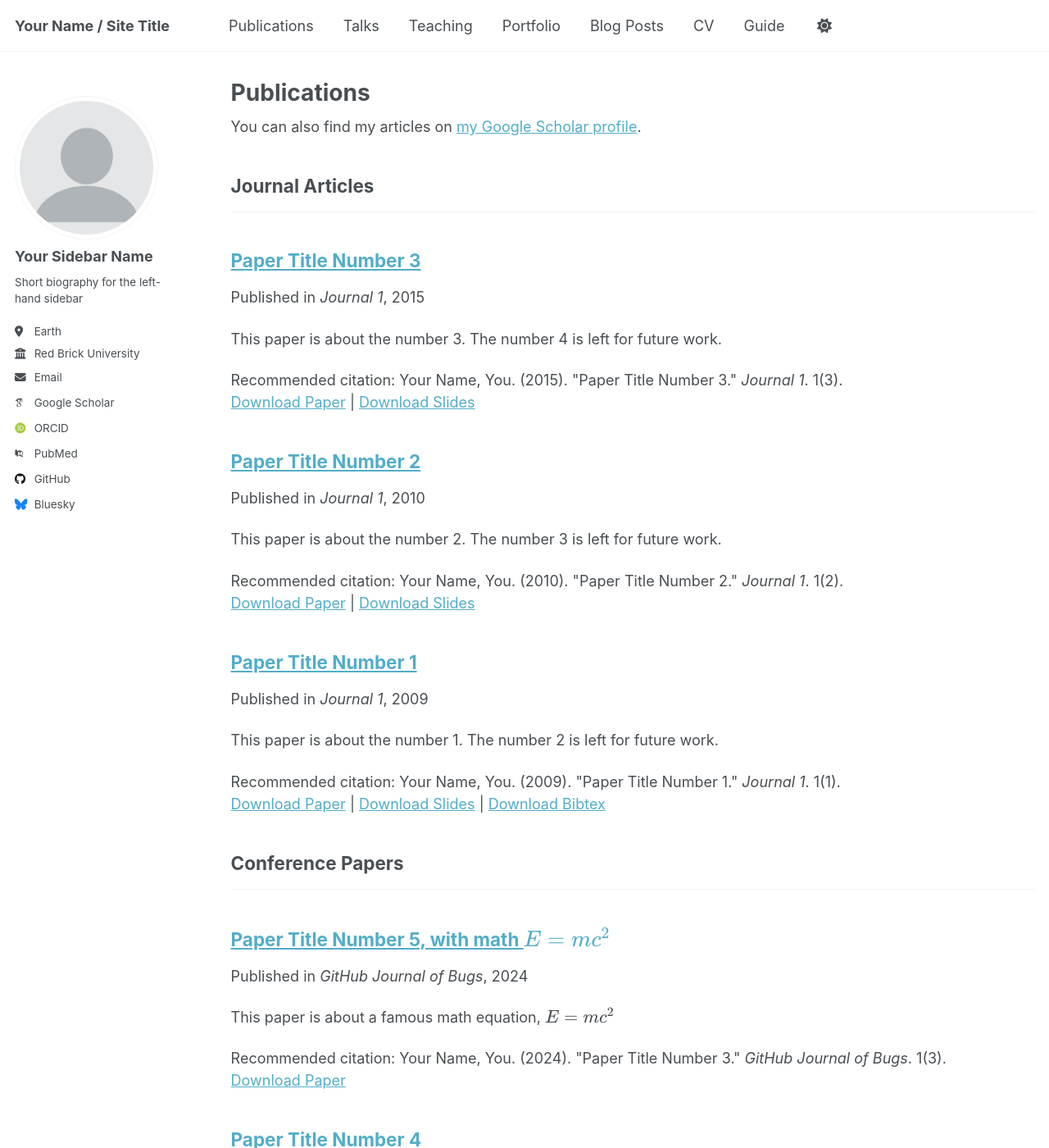
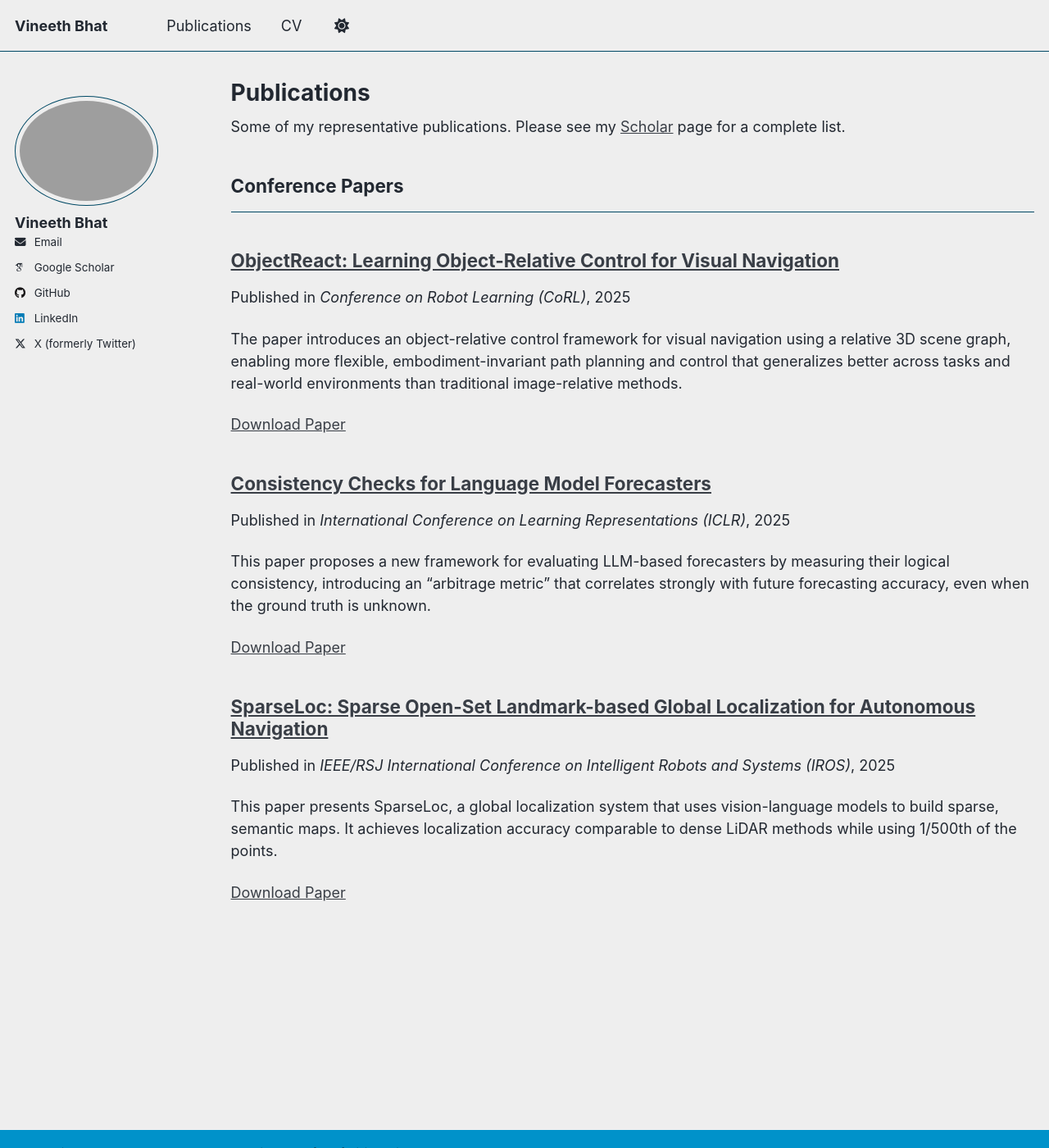
Before and after one commit to FlightVin/flightvin.github.io, a Jekyll site: the page built from _pages/publications.html, in a window 1280 px wide and 1400 px high. Shown: the whole window at 82% size. Built offline with Jekyll 4.4.1, drawn with Linux system fonts in a browser that asks for light colours; some web fonts are replaced; a script that is not in the unit is left out; some of the changed text lies outside the part shown.

Commit message:
Add publications

```diff
--- a/_config.yml
+++ b/_config.yml
@@ -8,39 +8,39 @@
 
 # Basic Site Settings
 locale                   : "en-US"
-site_theme               : "default" # Currently available options are "default", "air"
-title                    : "Your Name / Site Title"
+site_theme               : "air" # Currently available options are "default", "air"
+title                    : "Vineeth Bhat"
 title_separator          : "-"
-name                     : &name "Your Name"
-description              : &description "Your Name's academic portfolio"   # Update this with a general description of your site, this is the default if not overridden by a page
-url                      : https://academicpages.github.io # The base hostname & protocol for your site e.g. "https://[your GitHub username].github.io",
+name                     : &name "Vineeth Bhat"
+description              : &description "Vineeth's Webpage"   # Update this with a general description of your site, this is the default if not overridden by a page
+url                      : https://flightvin.github.io # The base hostname & protocol for your site e.g. "https://[your GitHub username].github.io",
                                                            # or if you already have some other page hosted on Github then use "https://[your GitHub username].github.io/[Your Repo Name]"
 baseurl                  : "" # the subpath of your site, e.g. "/blog"
-repository               : "academicpages/academicpages.github.io"
+repository               : "flightvin/flightvin.github.io"
 
 # Site Author - The following control what appear as part of the author content on the side bar.
 #               If a field is blank the icon and link will not appear, otherwise it will be shown.
 #               Additional customization can be done by editing /_includes/author-profile.html
 author:
   # Biographic information
-  avatar           : "profile.png"
-  name             : "Your Sidebar Name"
+  avatar           : "vineeth-square.png"
+  name             : "Vineeth Bhat"
   pronouns         : # example: "she/her"
-  bio              : "Short biography for the left-hand sidebar"
-  location         : "Earth"
-  employer         : "Red Brick University"
+  bio              : # "Short biography for the left-hand sidebar"
+  location         : # "Earth"
+  employer         : # Stripe
   uri              : # URL
-  email            : "none@example.org"
+  email            : "vineeth.bhat@gmail.com"
 
   # Academic websites
   academia         : # URL
   arxiv            : # URL - Update with the correct link to your profile
-  googlescholar    : "https://scholar.google.com/citations?user=PS_CX0AAAAAJ"
+  googlescholar    : "https://scholar.google.com/citations?user=vsqwwPYAAAAJ&hl=en"
   inspire-hep      : # URL
   impactstory      : # URL
-  orcid            : "https://orcid.org/yourorcidurl"
+  orcid            : # https://orcid.org/yourorcidurl"
   semantic         : # URL
-  pubmed           : "https://www.ncbi.nlm.nih.gov/pubmed/?term=john+snow"
+  pubmed           : # "https://www.ncbi.nlm.nih.gov/pubmed/?term=john+snow"
   researchgate     : # URL
   scopus           : # URL
 
@@ -48,13 +48,13 @@ author:
   bitbucket        : # Username - Update with your username on the site
   codepen          : # Username
   dribbble         : # Username
-  github           : "academicpages"
+  github           : "flightvin"
   kaggle           : # Username
   stackoverflow    : # User number or user number and name (i.e., use "1" or "1/jeff-atwood")
 
   # Social media
   artstation       : # Username
-  bluesky          : "bsky.app" # Replace this with you Bluesky username
+  bluesky          : # "bsky.app" # Replace this with you Bluesky username
   facebook         : # Username
   flickr           : # Username
   foursquare       : # Username
@@ -63,7 +63,7 @@ author:
   keybase          : # Username
   instagram        : # Username
   lastfm           : # Username
-  linkedin         : # Username
+  linkedin         : vineethbhat
   mastodon         : # URL
   medium           : # URL
   pinterest        : # Username
@@ -71,7 +71,7 @@ author:
   steam            : # Username
   telegram         : # URL
   tumblr           : # Username
-  twitter          : # Username for X / Twitter
+  twitter          : vin_bhat
   vine             : # Username
   weibo            : # Username
   wikipedia        : # Username
--- a/_includes/footer.html
+++ b/_includes/footer.html
@@ -1,7 +1,7 @@
 {% include base_path %}
 
 {% if site.author.github or site.author.bitbucket or site.atom_feed.hide != true %}
-<div class="page__footer-follow">
+<!-- <div class="page__footer-follow">
   <ul class="social-icons">
     {% if site.data.ui-text[site.locale].follow_label %}
       <li><strong>{{ site.data.ui-text[site.locale].follow_label }}</strong></li>
@@ -16,7 +16,7 @@
     <li><a href="{% if site.atom_feed.path %}{{ site.atom_feed.path }}{% else %}{{ base_path }}/feed.xml{% endif %}"><i class="fa fa-fw fa-rss-square" aria-hidden="true"></i> {{ site.data.ui-text[site.locale].feed_label | default: "Feed" }}</a></li>
     {% endif %}
   </ul>
-</div>
+</div> -->
 {% endif %}
 
 <div class="page__footer-copyright">
--- a/_includes/footer/custom.html
+++ b/_includes/footer/custom.html
@@ -1,6 +1,6 @@
 <!-- start custom footer snippets -->
 
-<a href="/sitemap/">Sitemap</a>
+<!-- <a href="/sitemap/">Sitemap</a> -->
 
 <!-- Support for MatJax -->
 <script defer src="https://cdnjs.cloudflare.com/polyfill/v3/polyfill.min.js?features=es6"></script>
--- a/_pages/publications.html
+++ b/_pages/publications.html
@@ -6,7 +6,7 @@ author_profile: true
 ---
 
 {% if site.author.googlescholar %}
-  <div class="wordwrap">You can also find my articles on <a href="{{site.author.googlescholar}}">my Google Scholar profile</a>.</div>
+  <div class="wordwrap">Some of my representative publications. Please see my <a href="{{site.author.googlescholar}}">Scholar</a> page for a complete list.</div>
 {% endif %}
 
 {% include base_path %}
--- a/_publications/2009-10-01-paper-title-number-1.md
+++ /dev/null
@@ -1,14 +0,0 @@
----
-title: "Paper Title Number 1"
-collection: publications
-category: manuscripts
-permalink: /publication/2009-10-01-paper-title-number-1
-excerpt: 'This paper is about the number 1. The number 2 is left for future work.'
-date: 2009-10-01
-venue: 'Journal 1'
-slidesurl: 'https://academicpages.github.io/files/slides1.pdf'
-paperurl: 'https://academicpages.github.io/files/paper1.pdf'
-bibtexurl: 'https://academicpages.github.io/files/bibtex1.bib'
-citation: 'Your Name, You. (2009). &quot;Paper Title Number 1.&quot; <i>Journal 1</i>. 1(1).'
----
-The contents above will be part of a list of publications, if the user clicks the link for the publication than the contents of section will be rendered as a full page, allowing you to provide more information about the paper for the reader. When publications are displayed as a single page, the contents of the above "citation" field will automatically be included below this section in a smaller font.
--- a/_publications/2010-10-01-paper-title-number-2.md
+++ /dev/null
@@ -1,14 +0,0 @@
----
-title: "Paper Title Number 2"
-collection: publications
-category: manuscripts
-permalink: /publication/2010-10-01-paper-title-number-2
-excerpt: 'This paper is about the number 2. The number 3 is left for future work.'
-date: 2010-10-01
-venue: 'Journal 1'
-slidesurl: 'https://academicpages.github.io/files/slides2.pdf'
-paperurl: 'https://academicpages.github.io/files/paper2.pdf'
-citation: 'Your Name, You. (2010). &quot;Paper Title Number 2.&quot; <i>Journal 1</i>. 1(2).'
----
-
-The contents above will be part of a list of publications, if the user clicks the link for the publication than the contents of section will be rendered as a full page, allowing you to provide more information about the paper for the reader. When publications are displayed as a single page, the contents of the above "citation" field will automatically be included below this section in a smaller font.
--- a/_publications/2015-10-01-paper-title-number-3.md
+++ /dev/null
@@ -1,14 +0,0 @@
----
-title: "Paper Title Number 3"
-collection: publications
-category: manuscripts
-permalink: /publication/2015-10-01-paper-title-number-3
-excerpt: 'This paper is about the number 3. The number 4 is left for future work.'
-date: 2015-10-01
-venue: 'Journal 1'
-slidesurl: 'https://academicpages.github.io/files/slides3.pdf'
-paperurl: 'https://academicpages.github.io/files/paper3.pdf'
-citation: 'Your Name, You. (2015). &quot;Paper Title Number 3.&quot; <i>Journal 1</i>. 1(3).'
----
-
-The contents above will be part of a list of publications, if the user clicks the link for the publication than the contents of section will be rendered as a full page, allowing you to provide more information about the paper for the reader. When publications are displayed as a single page, the contents of the above "citation" field will automatically be included below this section in a smaller font.
--- a/_publications/2025-06-08-paper-title-number-5.md
+++ /dev/null
@@ -1,13 +0,0 @@
----
-title: "Paper Title Number 5, with math $$E=mc^2$$"
-collection: publications
-category: conferences
-permalink: /publication/2024-02-17-paper-title-number-4
-excerpt: 'This paper is about a famous math equation, $$E=mc^2$$'
-date: 2024-02-17
-venue: 'GitHub Journal of Bugs'
-paperurl: 'https://academicpages.github.io/files/paper3.pdf'
-citation: 'Your Name, You. (2024). &quot;Paper Title Number 3.&quot; <i>GitHub Journal of Bugs</i>. 1(3).'
----
-
-Using [MathJax](https://www.mathjax.org/) in the description is supported - $$E=mc^2$$ - however, the use must be mindful that the default delimiters are `$$...$$` and `\\[...\\]` which differs from the `$...$` that is typically expected.
--- /dev/null
+++ b/_publications/consistency-iclr-2025.md
@@ -0,0 +1,17 @@
+---
+title: "Consistency Checks for Language Model Forecasters"
+collection: publications
+category: conferences
+permalink: /publication/consistency-forecasters
+excerpt: 'This paper proposes a new framework for evaluating LLM-based forecasters by measuring their logical consistency, introducing an "arbitrage metric" that correlates strongly with future forecasting accuracy, even when the ground truth is unknown.'
+date: 2025-04-23
+venue: 'International Conference on Learning Representations (ICLR)'
+paperurl: 'https://arxiv.org/pdf/2412.18544'
+# citation: 'Paleka, D., Shen, A., Sudhir, A. P., Wang, E., Alvarez, A., Bhat, V., & Tramèr, F. (2025). "Consistency Checks for Language Model Forecasters." <i>International Conference on Learning Representations (ICLR), 2025</i>.'
+---
+
+This paper tackles the challenge of evaluating LLM forecasters, especially for long-range predictions where the ground truth is years away. We propose evaluating them not on *accuracy* (which we can't know) but on their *logical consistency*. While recent work shows LLMs are approaching human-level forecasting, evaluating them is a key bottleneck. Prior work on consistency was often limited to simple checks using ad-hoc metrics that are difficult to compare or aggregate.
+
+We introduce a principled new consistency metric based on **arbitrage**: if a forecaster is illogical (e.g., says two mutually exclusive events are both 60% likely), an arbitrageur could make a guaranteed profit. We develop an automated pipeline to generate tuples of logically-related questions (covering negation, conditional probability, etc.) and measure this "arbitrage violation". We show that our instantaneous consistency scores **strongly correlate with the forecaster's true future accuracy** (Brier score). We also introduce `ArbitrageForecaster`, a method to improve consistency, and release a long-horizon benchmark with questions that resolve in 2028.
+
+Additional information could be found in this [Twitter thread](https://x.com/dpaleka/status/1877717539763237346).
--- /dev/null
+++ b/_publications/objectreact-corl-2025.md
@@ -0,0 +1,17 @@
+---
+title: "ObjectReact: Learning Object-Relative Control for Visual Navigation"
+collection: publications
+category: conferences
+permalink: /publication/objectreact-corl-2025
+excerpt: 'The paper introduces an object-relative control framework for visual navigation using a relative 3D scene graph, enabling more flexible, embodiment-invariant path planning and control that generalizes better across tasks and real-world environments than traditional image-relative methods.'
+date: 2025-09-27
+venue: 'Conference on Robot Learning (CoRL)'
+paperurl: 'https://arxiv.org/pdf/2509.09594'
+# citation: 'Garg, S., Craggs, D., Podgorski, S., Krishna, M., Bhat, V., Dayoub, F., Mares, L., & Reid, I. (2025). "ObjectReact: Learning Object-Relative Control for Visual Navigation." <i>Conference on Robot Learning (CoRL), 2025</i>.'
+---
+
+This paper presents **ObjectReact**, a new framework for visual navigation that learns to control a robot relative to *objects* rather than matching camera images. This object-centric approach makes navigation more flexible and robust to changes in the robot's body or sensor setup. Traditional visual navigation methods are often "image-relative," trying to match the current view to a saved subgoal image. This approach is strongly tied to the robot's specific pose and embodiment, making it brittle to changes like variations in sensor height.
+
+ObjectReact overcomes these limitations by using a **relative 3D scene graph** to build a map based on object connectivity. The controller is conditioned on a "WayObject Costmap," which represents the path cost associated with visible objects, completely eliminating the need for a target RGB image. As a result, the system shows high invariance to different robot embodiments and can generalize to challenging new tasks—like navigating a route in reverse or taking shortcuts—that image-relative methods often fail. The policy, trained only in simulation, also generalizes well to real-world indoor environments.
+
+You can find more details on the [project website](https://object-react.github.io/).
--- /dev/null
+++ b/_publications/sparseloc-iros-2025.md
@@ -0,0 +1,17 @@
+---
+title: "SparseLoc: Sparse Open-Set Landmark-based Global Localization for Autonomous Navigation"
+collection: publications
+category: conferences
+permalink: /publication/sparseloc-iros-2025
+excerpt: 'This paper presents SparseLoc, a global localization system that uses vision-language models to build sparse, semantic maps. It achieves localization accuracy comparable to dense LiDAR methods while using 1/500th of the points.'
+date: 2025-03-02
+venue: 'IEEE/RSJ International Conference on Intelligent Robots and Systems (IROS)'
+paperurl: 'https://arxiv.org/pdf/2503.23465'
+# citation: 'Paul, P., Bhat, V., Salian, T., Omama, M., Jatavallabhula, K. M., Arulselvan, N., & Krishna, M. (2025). "SparseLoc: Sparse Open-Set Landmark-based Global Localization for Autonomous Navigation." <i>IEEE/RSJ International Conference on Intelligent Robots and Systems (IROS), 2025</i>.'
+---
+
+**SparseLoc** is a novel framework for global localization (finding a robot's position on a map without GPS) that addresses the high storage costs of traditional navigation methods. It does this by creating sparse, semantically-rich maps instead of dense point clouds. Most modern techniques rely on dense LiDAR maps, which are precise but become prohibitively large (often gigabytes) and computationally expensive to scale for city-wide navigation. Other sparse-map approaches often lack the robustness needed for reliable localization.
+
+Our method uses vision-language foundation models (VLMs) in a zero-shot way to identify and map only the *centroids* of static, open-set landmarks (like 'traffic pole' or 'hedge'). This creates a "semantic-topometric" map that is **1/500th the size** of a traditional dense map. For localization, we use a robust Monte Carlo particle filter enhanced with a novel **late optimization** strategy to refine the pose estimate. SparseLoc achieves accuracy comparable to dense-map methods (below 5m and 2° error on KITTI) and dramatically outperforms other sparse-map techniques. It also demonstrates high robustness in challenging cross-dataset localization scenarios.
+
+More information is available on the [project page](https://reachpranjal.com/sparseloc).
```
Also changed, not shown: _data/navigation.yml (+10 -10 lines), _publications/2024-02-17-paper-title-number-4.md (deleted, +0 -13 lines), 1 other file.
